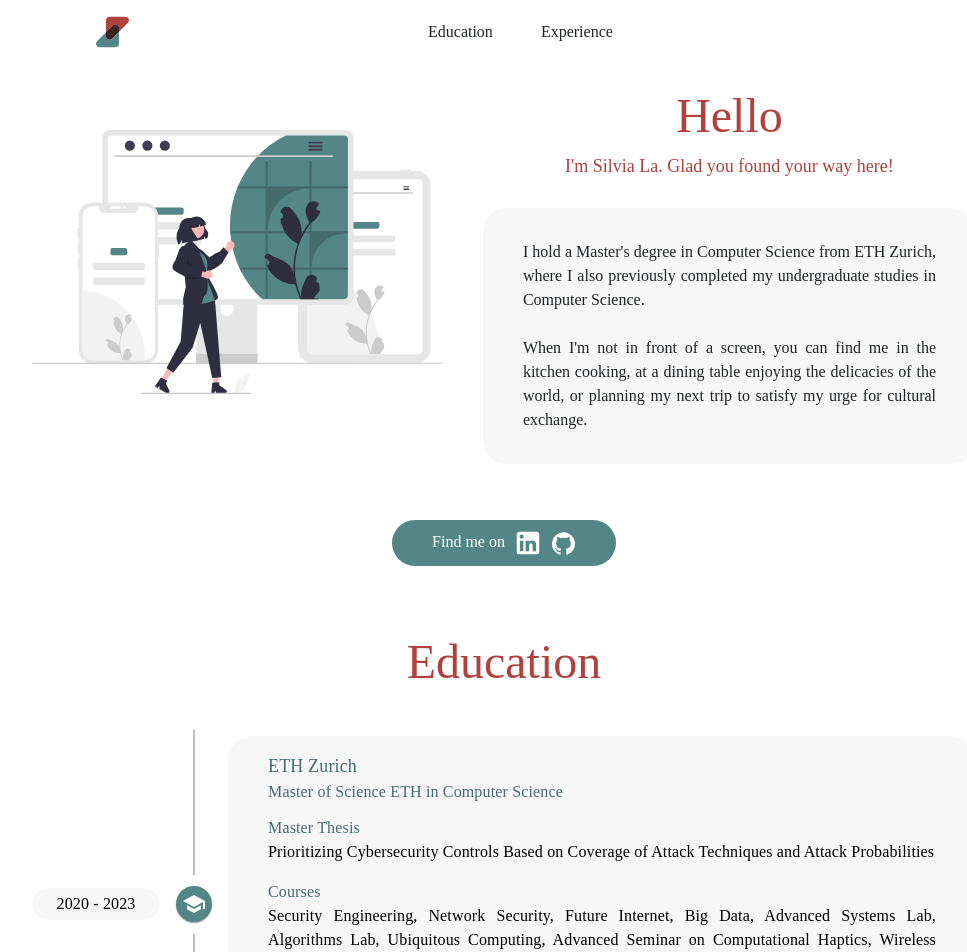
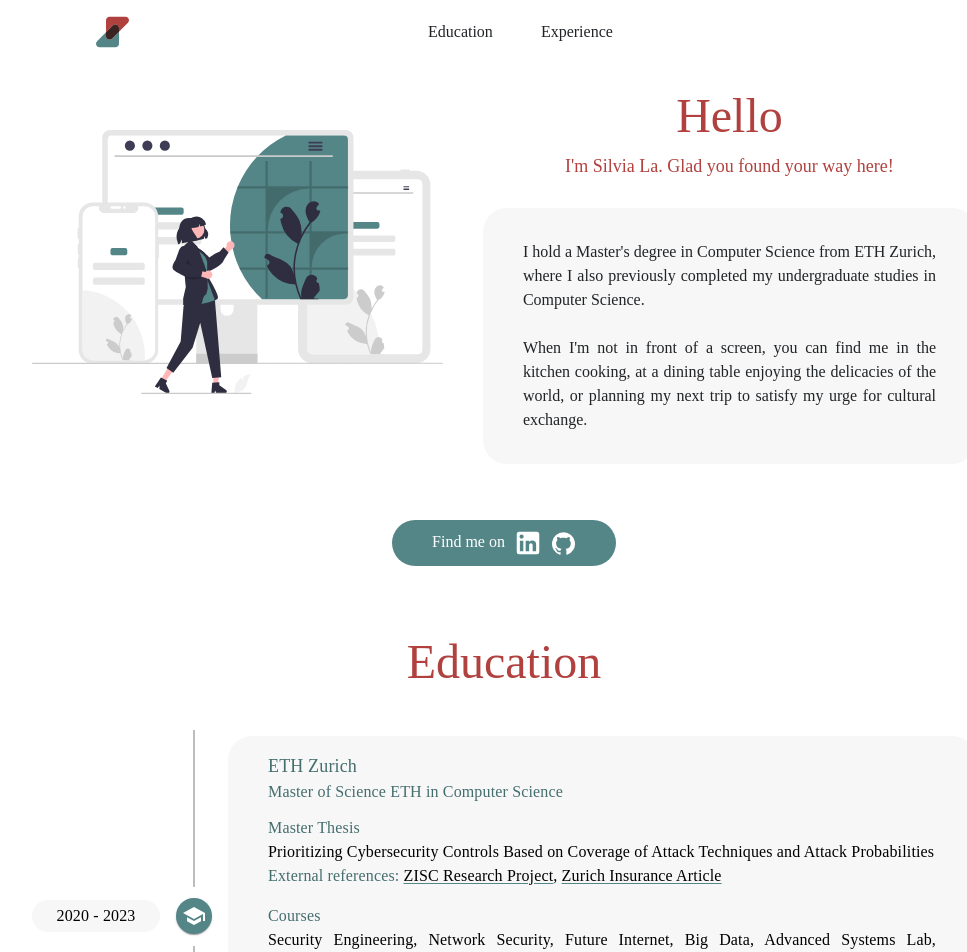
Before and after one commit to sla8/personal-website, a React (Create React App) app: page / in a window 1280 px wide. Shown: the top 952 px of the page, without its empty margins (136-1103 px from the left). Built offline with nearby package versions, Linux system fonts and the light colour scheme.

Commit message:
add master thesis external references

```diff
--- a/src/components/Navbar.tsx
+++ b/src/components/Navbar.tsx
@@ -50,7 +50,7 @@ export default class Navbar extends Component {
         key={key}
         className="
         flex h-full items-center pl-6 pr-6 pt-3 pb-3
-        text-base text-textblack hover:bg-green hover:rounded-3xl hover:text-white cursor-pointer"
+        text-base text-textblack hover:bg-green hover:rounded-3xl hover:text-white cursor-pointer no-underline"
         activeClass=""
         to={to}
         spy={true}
--- a/src/components/Sidebar.css
+++ b/src/components/Sidebar.css
@@ -59,6 +59,7 @@
 .bm-item {
   display: inline-block;
   padding: 3px 21px 2px 21px;
+  text-decoration-line: none;
 }
 
 /* Styling of overlay */
--- a/src/content/landing/Education.tsx
+++ b/src/content/landing/Education.tsx
@@ -78,6 +78,15 @@ function createMasterTimelineItem() {
             <div className="pb-2">
               Prioritizing Cybersecurity Controls Based on Coverage of Attack
               Techniques and Attack Probabilities
+              <br className="pb-2" />
+              <span className="text-textgreen">External references: </span>
+              <a href="https://zisc.ethz.ch/research/projects/prioritizing-cybersecurity-controls-based-on-coverage-of-attack-techniques/">
+                ZISC Research Project
+              </a>
+              {', '}
+              <a href="https://www.zurich.com/commercial-insurance/sustainability-and-insights/commercial-insurance-risk-insights/study-highlights-10-cyber-controls-reducing-70-most-frequent-attacks">
+                Zurich Insurance Article
+              </a>
             </div>
           ),
         },
--- a/src/index.css
+++ b/src/index.css
@@ -23,6 +23,12 @@
 
   p {
     @apply whitespace-pre-line;
+  }
+
+  a {
+    @apply underline decoration-solid;
+    @apply underline-offset-2;
+    @apply decoration-green;
   }
 
   .h1-light {
```
